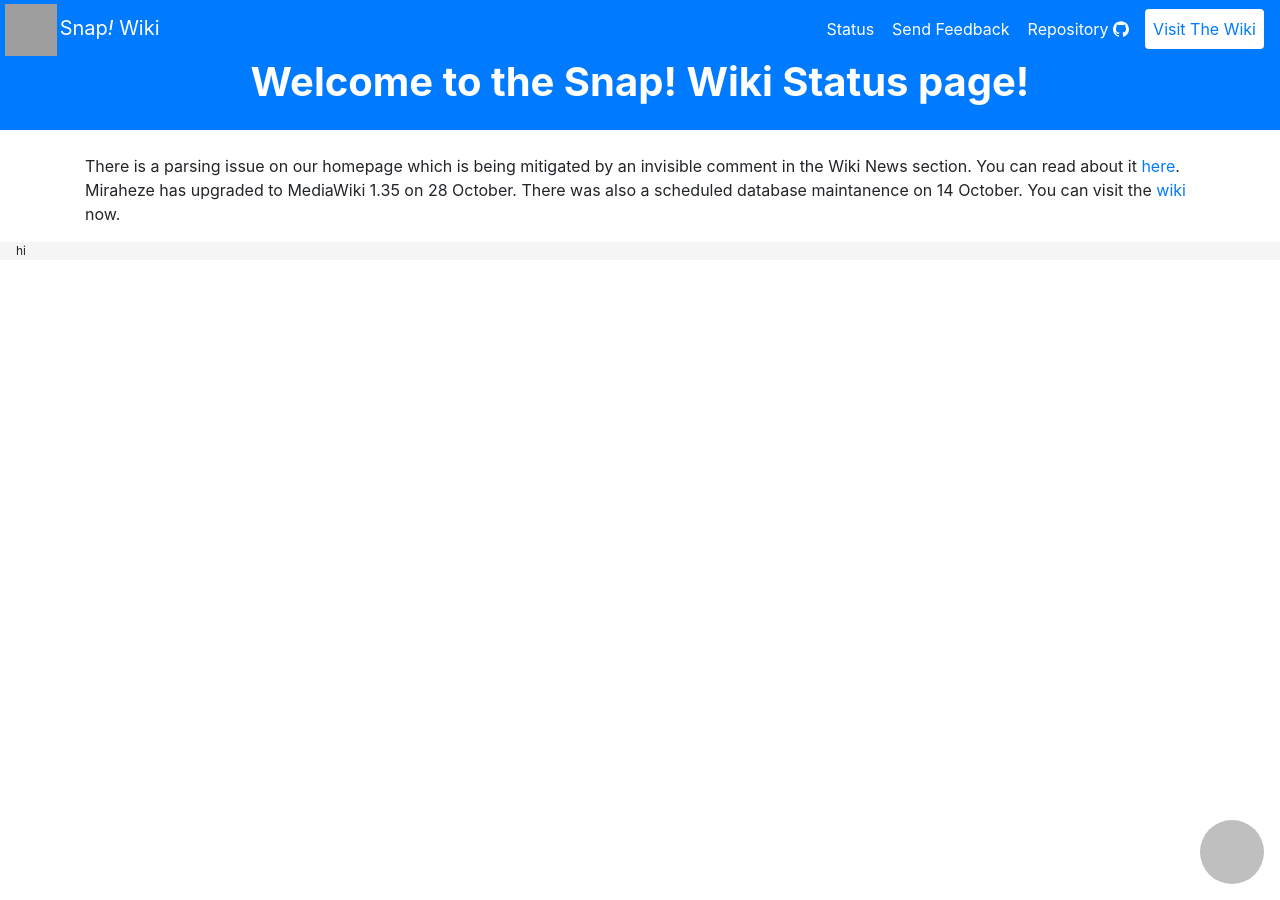
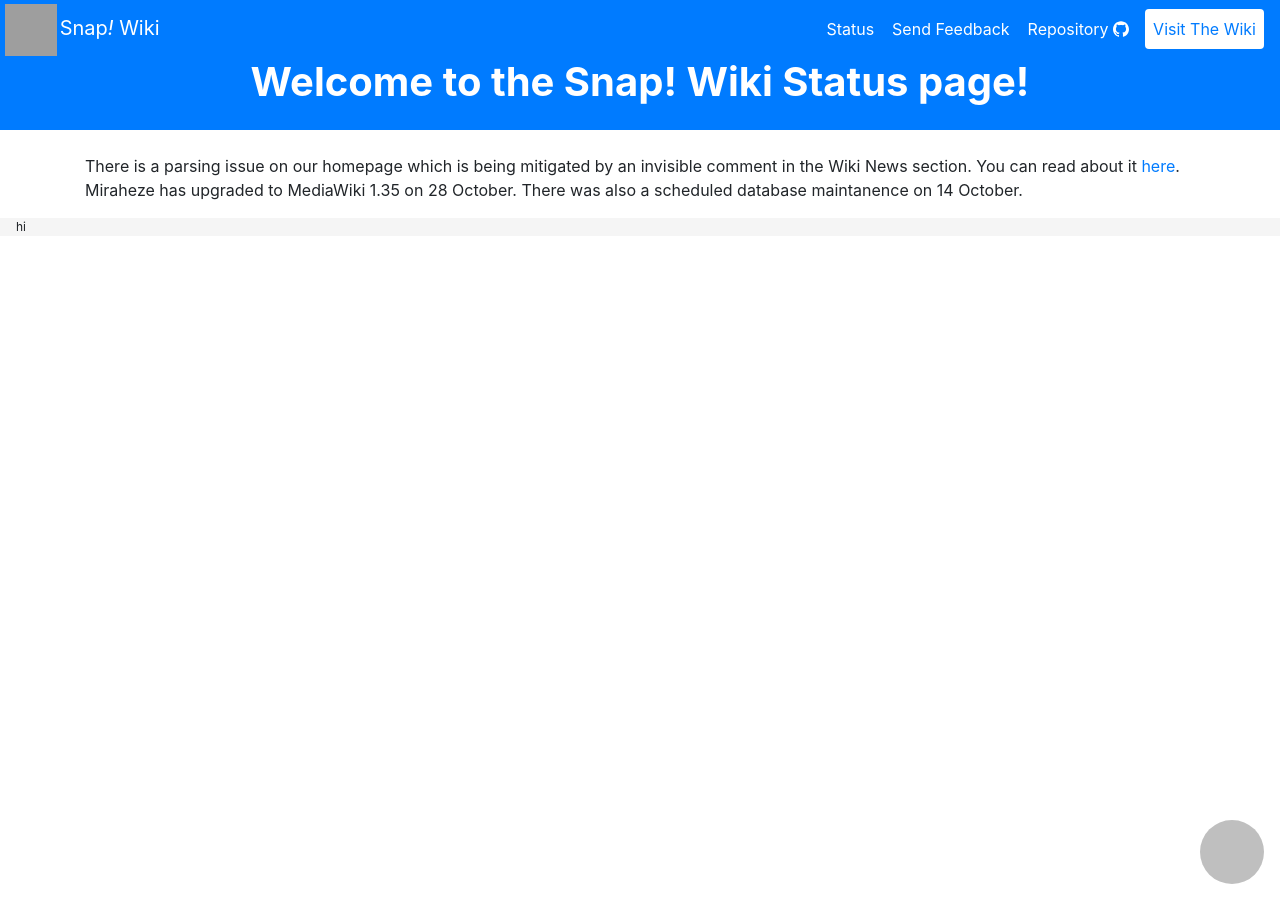
Before and after one commit to snapwiki/snapwiki.github.io, a Jekyll site: the page built from site/status.html, in a window 1280 px wide. Built offline with Jekyll 4.4.1, drawn with Linux system fonts in a browser that asks for light colours; nearby versions of some CDN libraries; grey boxes are pictures that could not be loaded.

Commit message:
Remove statement saying that the wiki can be visited now
There is the Visit the Wiki button in the header to serve this purpose.

```diff
--- a/site/status.html
+++ b/site/status.html
@@ -10,7 +10,6 @@
     invisible comment in the Wiki News section. You can read about it
     <a href="https://phabricator.miraheze.org/T6301">here</a>. Miraheze has
     upgraded to MediaWiki 1.35 on 28 October. There was also a scheduled
-    database maintanence on 14 October. You can visit the
-    <a href="https://snapwiki.miraheze.org/">wiki</a> now.
+    database maintanence on 14 October.
   </p>
 </div>
```
